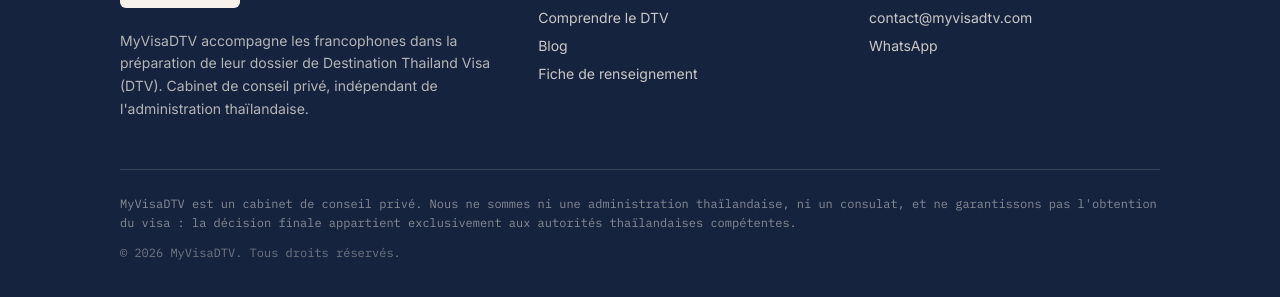
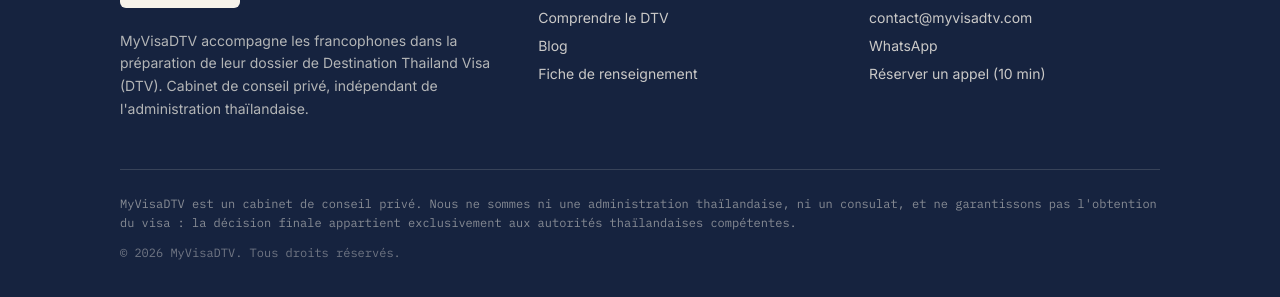
Before and after one commit to ggcsyj27vt-collab/monvisadtv, an Astro site: page / in a window 1280 px wide. Shown: the part 3742-4039 px from the top of the page. Built offline with nearby package versions, Linux system fonts and the light colour scheme; Astro itself is replaced by a stand-in of ours.

Commit message:
Bouton flottant de prise de RDV Cal.com + lien footer - src/components/Footer.astro

```diff
--- a/src/components/Footer.astro
+++ b/src/components/Footer.astro
@@ -48,6 +48,11 @@ const year = new Date().getFullYear();
               WhatsApp
             </a>
           </li>
+          <li>
+            <a class="hover:text-or" href="https://cal.com/myvisadtv/appel-decouverte-dtv" target="_blank" rel="noopener noreferrer">
+              {lang === 'fr' ? 'Réserver un appel (10 min)' : lang === 'de' ? 'Gespräch buchen (10 Min.)' : 'Book a call (10 min)'}
+            </a>
+          </li>
         </ul>
       </div>
     </div>
```
